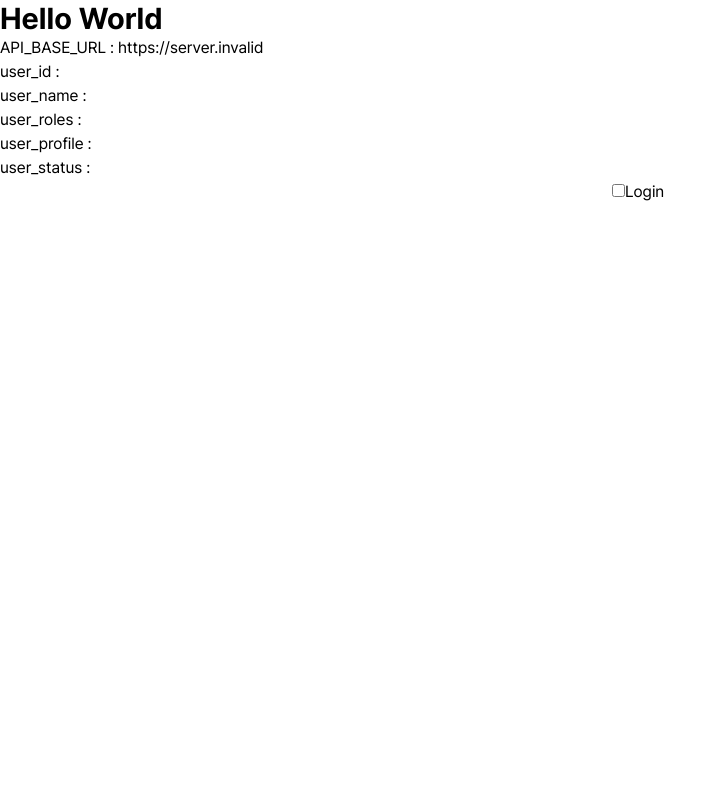
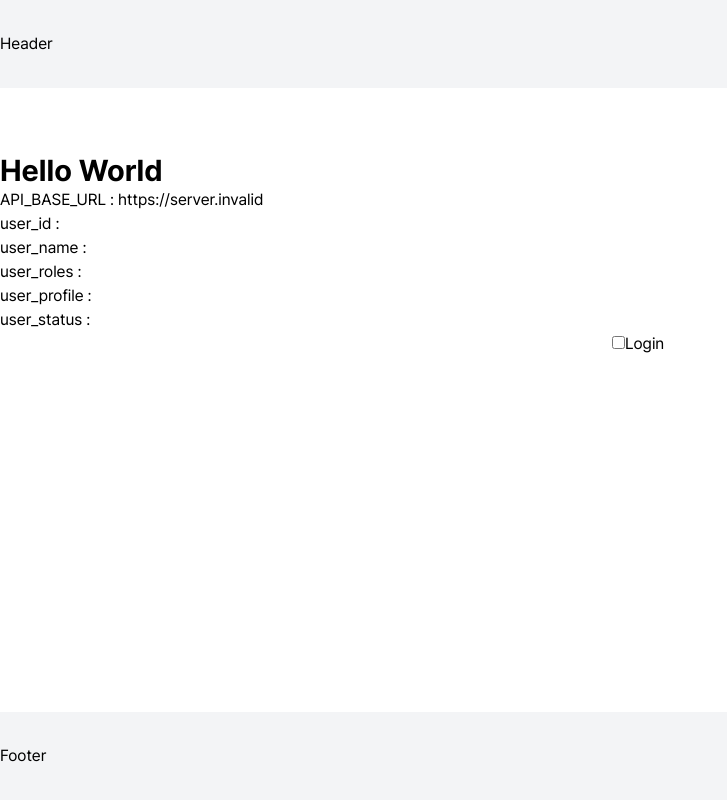
Before and after one commit to manlubo/happy_front, a Next.js app: page / in a window 1280 px wide. Shown: the whole page, without its empty margins (0-727 px from the left). Built offline with nearby package versions, Linux system fonts and the light colour scheme; no server answers.

Commit message:
기본 레이아웃 틀 구성

```diff
--- a/src/app/layout.tsx
+++ b/src/app/layout.tsx
@@ -2,6 +2,9 @@ import type { Metadata } from "next";
 import "@/styles/globals.css";
 import { Providers } from "./providers";
 import { pretendard } from "@/fonts/font";
+import Header from "@/components/layout/Header";
+import Footer from "@/components/layout/Footer";
+import Main from "@/components/layout/Main";
 
 
 export const metadata: Metadata = {
@@ -24,8 +27,14 @@ export default function RootLayout({
 }>) {
   return (
     <html lang="ko" className={pretendard.variable}>
-      <body>
-        <Providers>{children}</Providers>
+      <body className="flex flex-col min-h-screen">
+        <Providers>
+          <Header />
+          <Main>
+            {children}
+          </Main>
+          <Footer />
+        </Providers>
       </body>
     </html>
   );
--- a/src/app/page.tsx
+++ b/src/app/page.tsx
@@ -3,8 +3,8 @@
 import { API_BASE_URL } from "@/lib/env"
 import { useSelector, useDispatch } from "react-redux"
 import { AppDispatch, RootState } from "@/stores"
-import { login, logout, updateUser } from "@/stores/authSlice";
-import { LoginRequest, UserRole, UserStatus } from "@/types/auth";
+import { login } from "@/stores/authSlice";
+import { LoginRequest } from "@/types/auth";
 import { SubmitHandler, useForm } from "react-hook-form";
 import { zodResolver } from "@hookform/resolvers/zod";
 import { loginRequestSchema } from "@/features/auth/schema";
--- /dev/null
+++ b/src/components/layout/Container.tsx
@@ -0,0 +1,11 @@
+type ContainerProps = {
+    children: React.ReactNode
+}
+
+export default function Container({children}: ContainerProps) {
+    return (
+        <div className="container mx-auto max-w-7xl">
+            {children}
+        </div>
+    );
+}
--- /dev/null
+++ b/src/components/layout/Footer.tsx
@@ -0,0 +1,11 @@
+import Container from "./Container";
+
+export default function Footer() {
+  return (
+    <footer className="py-8 bg-gray-100">
+      <Container>
+        <h1>Footer</h1>
+      </Container>
+    </footer>
+  );
+}
--- /dev/null
+++ b/src/components/layout/Header.tsx
@@ -0,0 +1,11 @@
+import Container from "./Container";
+
+export default function Header() {
+  return (
+    <header className="py-8 bg-gray-100">
+      <Container>
+        <h1>Header</h1>
+      </Container>
+    </header>
+  );
+}
--- /dev/null
+++ b/src/components/layout/Main.tsx
@@ -0,0 +1,15 @@
+import Container from "./Container";
+
+type MainProps = {
+  children: React.ReactNode
+}
+
+export default function Main({children}: MainProps) {
+  return (
+    <main className="flex-1 my-16">
+      <Container>
+        {children}
+      </Container>
+    </main>
+  );
+}
```
